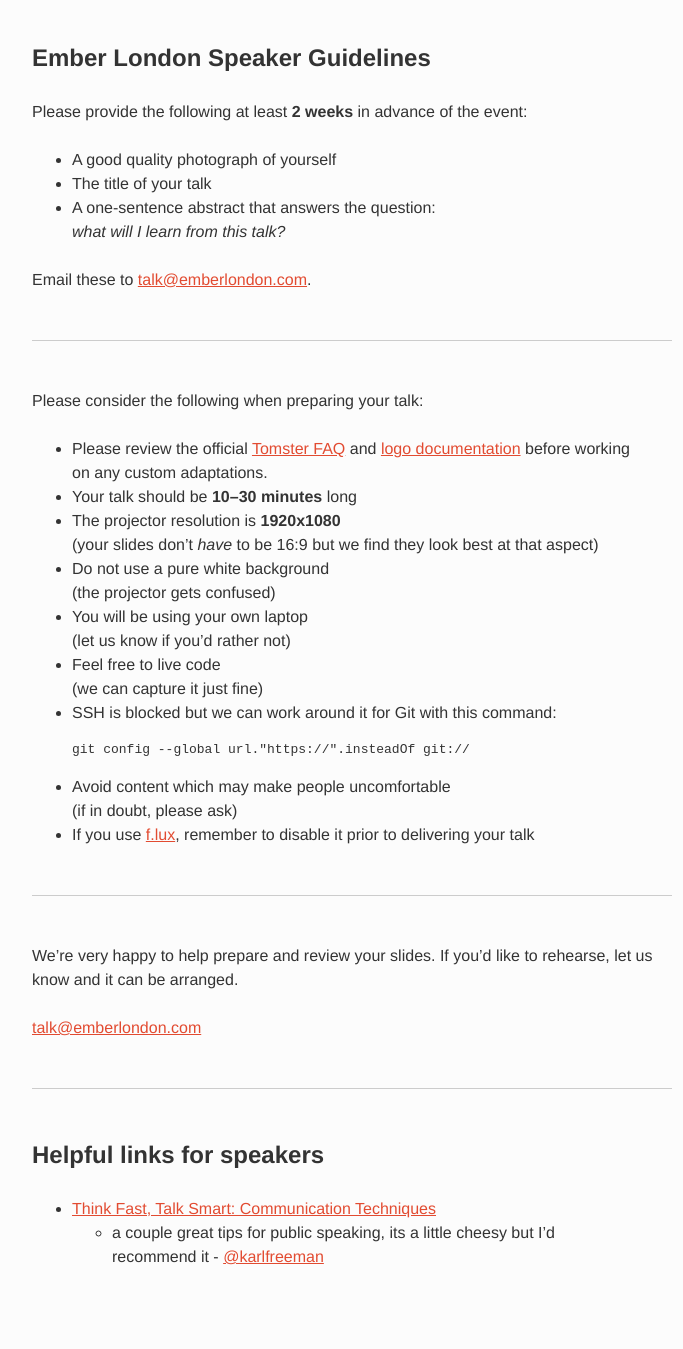
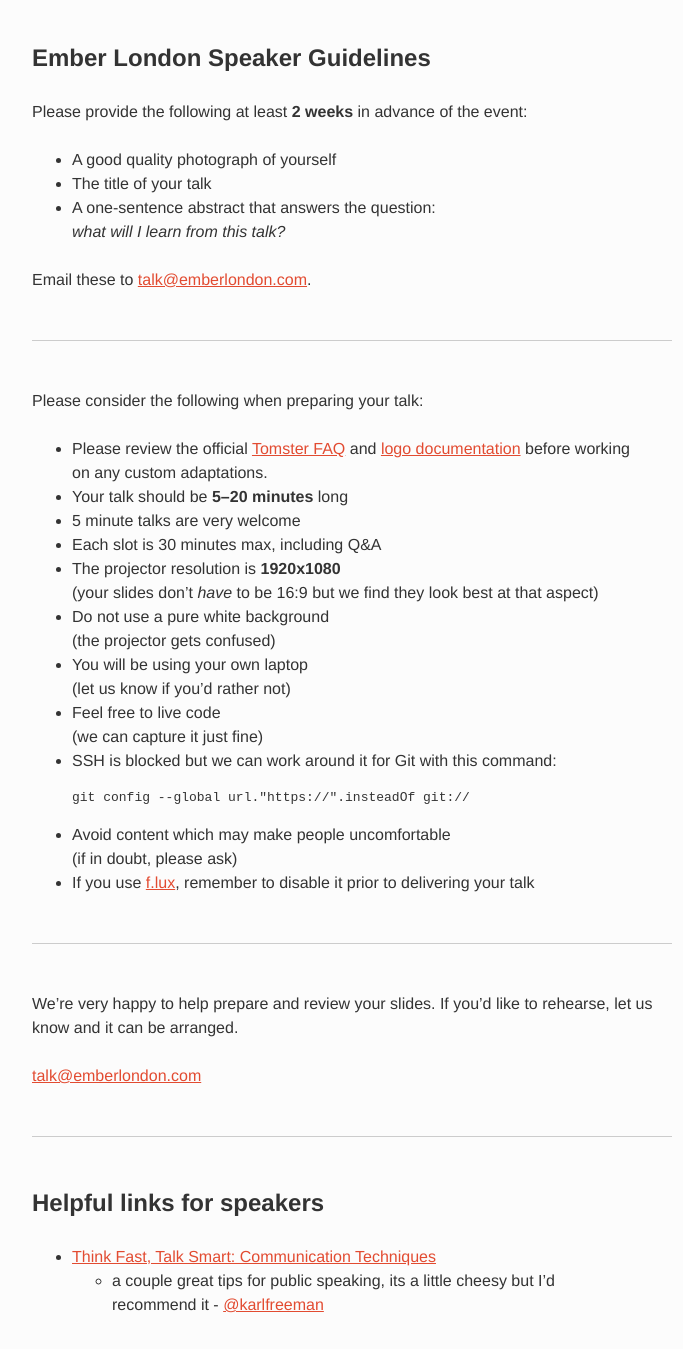
Before and after one commit to emberlondon/emberlondon.github.io, a Jekyll site: the page built from speaker-guidelines.md, in a window 1280 px wide. Shown: the whole page, without its empty margins (288-971 px from the left). Built offline with Jekyll 4.4.1, drawn with Linux system fonts in a browser that asks for light colours; nearby versions of some CDN libraries; before the commit the page ends 1301 px from its top, so only the background shows below that.

Commit message:
Update talk timings

```diff
--- a/speaker-guidelines.md
+++ b/speaker-guidelines.md
@@ -21,7 +21,9 @@ Please consider the following when preparing your talk:
 - Please review the official [Tomster FAQ](http://emberjs.com/tomster/faq/)
   and [logo documentation](http://emberjs.com/logos/)
   before working on any custom adaptations.
-- Your talk should be **10–30 minutes** long
+- Your talk should be **5–20 minutes** long
+- 5 minute talks are very welcome
+- Each slot is 30 minutes max, including Q&A
 - The projector resolution is **1920x1080**
   (your slides don’t *have* to be 16:9 but we find they look best at that aspect)
 - Do not use a pure white background
```
